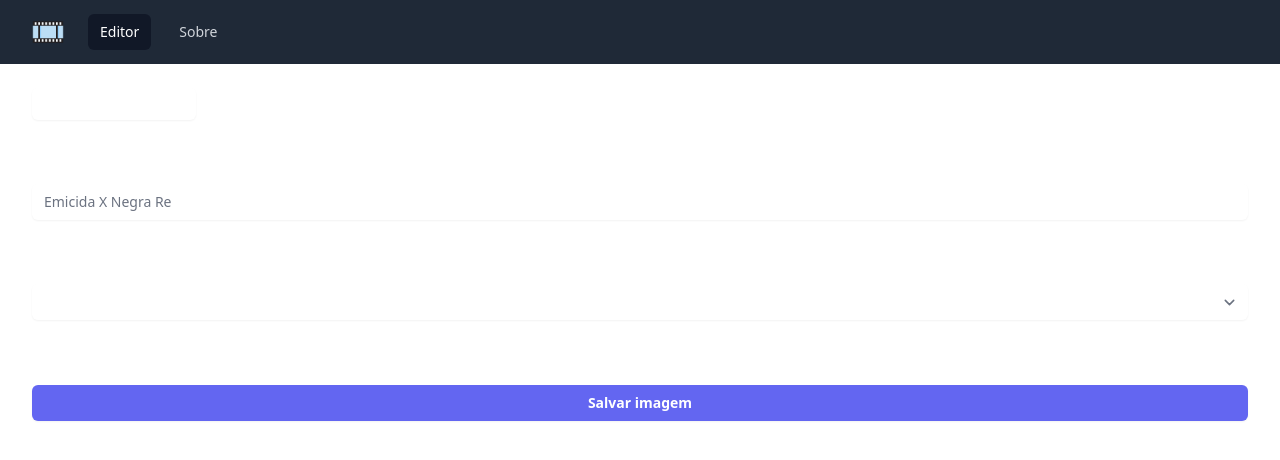
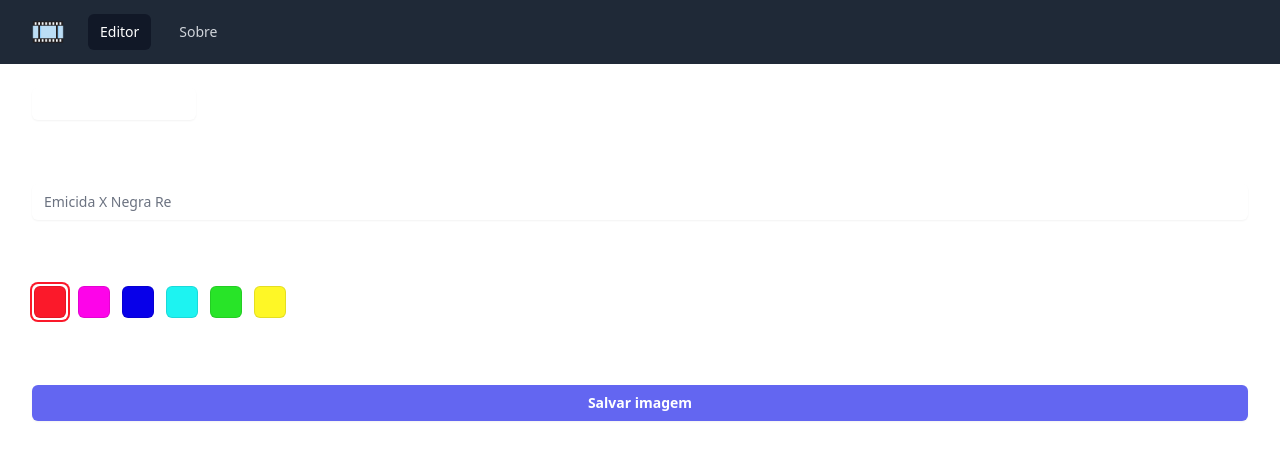
Before and after one commit to wdsrocha/miniatura-batalhas-de-rima, a Next.js app: page /editor in a window 1280 px wide. Shown: the top 460 px of the page. Built offline with nearby package versions, Linux system fonts and the light colour scheme.

Commit message:
Add better color picker
Also use the same colors as Aldeia

```diff
--- a/src/app/editor/page.tsx
+++ b/src/app/editor/page.tsx
@@ -1,24 +1,22 @@
 "use client";
 
+import { COLORS, ColorPicker } from "@/components/ColorPicker";
 import { Input } from "@/components/Input";
 import { Main } from "@/components/Main";
 import { Modal } from "@/components/Modal";
 import { Navbar } from "@/components/Navbar";
-import { Select } from "@/components/Select";
 import { Color, Thumbnail } from "@/components/Thumbnail";
 import { Upload } from "@/components/Upload";
-import { getCroppedImg } from "@/lib/cropImage";
 import { PencilIcon, TrashIcon } from "@heroicons/react/24/solid";
 import { toPng } from "html-to-image";
 import { InputHTMLAttributes, useCallback, useRef, useState } from "react";
-import { Area } from "react-easy-crop";
 
 export default function EditorPage() {
   const thumbnailRef = useRef<HTMLDivElement>(null);
   const [image, setImage] = useState<string | null>(null);
   const [imageFilename, setImageFilename] = useState("");
   const [title, setTitle] = useState("");
-  const [color, setColor] = useState<Color>("red"); // In tailwind token...
+  const [color, setColor] = useState(COLORS[0].value);
   const [showCropper, setShowCropper] = useState(false);
   const [croppedImage, setCroppedImage] = useState<string | null>(null);
 
@@ -72,11 +70,6 @@
     event.preventDefault();
     handleFiles(event.dataTransfer.files);
   };
-
-  const handleColorChange: InputHTMLAttributes<HTMLSelectElement>["onChange"] =
-    (event) => {
-      setColor(event.target.value as Color);
-    };
 
   return (
     <>
@@ -149,30 +142,7 @@
               onChange={(event) => setTitle(event.target.value)}
             />
 
-            <Select
-              id="color"
-              label="Cor Primária"
-              defaultValue="red"
-              onChange={handleColorChange}
-              options={[
-                {
-                  value: "red",
-                  label: "Vermelho (#ef4444)",
-                },
-                {
-                  value: "green",
-                  label: "Verde (#22c55e)",
-                },
-                {
-                  value: "blue",
-                  label: "Azul (#3b82f6)",
-                },
-                {
-                  value: "yellow",
-                  label: "Amarelo (#f59e0b)",
-                },
-              ]}
-            />
+            <ColorPicker value={color} onChange={setColor} />
 
             <hr className="border-white/10" />
 
--- /dev/null
+++ b/src/components/ColorPicker.tsx
@@ -0,0 +1,85 @@
+import { RadioGroup } from "@headlessui/react";
+import cn from "classnames";
+
+const ColorButton = ({
+  color,
+  onClick,
+}: {
+  color: string;
+  onClick?: (color: string) => void;
+}) => (
+  <div>
+    <input
+      type="radio"
+      id={color}
+      value={color}
+      style={{ backgroundColor: color, outlineColor: color }}
+      onClick={() => onClick?.(color)}
+      className={cn(
+        "inline-flex border-0 h-8 w-8 items-center rounded-md shadow-sm",
+        "hover:brightness-125",
+        "focus-visible:outline focus-visible:outline-2 focus-visible:outline-offset-2 focus-visible:brightness-125"
+      )}
+    />
+    <label htmlFor={color} className="sr-only">
+      {color}
+    </label>
+  </div>
+);
+
+interface Props {
+  value: string | null;
+  onChange?: (color: string) => void;
+}
+
+export const COLORS = [
+  { name: "Vermelho", value: "#fb192a", ring: "ring-[#fb192a]" },
+  { name: "Rosa", value: "#fd04e9", ring: "ring-[#fd04e9]" },
+  { name: "Azul", value: "#0800e9", ring: "ring-[#0800e9]" },
+  { name: "Ciano", value: "#1df3f1", ring: "ring-[#1df3f1]" },
+  { name: "Verde", value: "#28e428", ring: "ring-[#28e428]" },
+  { name: "Amarelo", value: "#fef726", ring: "ring-[#fef726]" },
+];
+
+export const ColorPicker = (props: Props) => {
+  return (
+    <RadioGroup
+      value={props.value}
+      onChange={props.onChange}
+      className="space-y-2"
+    >
+      <RadioGroup.Label className="block text-sm font-medium leading-6 text-white">
+        Cor Primária
+      </RadioGroup.Label>
+      <div className="flex flex-wrap gap-2">
+        {COLORS.map((color) => (
+          <RadioGroup.Option
+            key={color.value}
+            value={color.value}
+            className={({ active, checked }) =>
+              cn(
+                color.ring,
+                active && checked ? "ring" : "",
+                !active && checked ? "ring-2" : "",
+                "relative flex cursor-pointer items-center justify-center rounded-md p-0.5 focus:outline-none"
+              )
+            }
+          >
+            <RadioGroup.Label as="span" className="sr-only">
+              {color.name}
+            </RadioGroup.Label>
+            <span
+              aria-hidden="true"
+              style={{
+                backgroundColor: color.value,
+              }}
+              className={cn(
+                "h-8 w-8 rounded-md border border-black border-opacity-10"
+              )}
+            />
+          </RadioGroup.Option>
+        ))}
+      </div>
+    </RadioGroup>
+  );
+};
--- a/src/components/Thumbnail.tsx
+++ b/src/components/Thumbnail.tsx
@@ -8,7 +8,7 @@
 interface Props {
   image?: string;
   title: string;
-  color: Color;
+  color: string;
 }
 
 const higher = localFont({
@@ -25,21 +25,12 @@
   const tokens = title.split(" X ");
   const id = useId();
 
-  const colorVariants: Record<Color, string> = {
-    red: "border-red-500 text-red-500",
-    green: "border-green-500 text-green-500",
-    blue: "border-blue-500 text-blue-500",
-    yellow: "border-yellow-500 text-yellow-500",
-  };
-
-  const color = colorVariants[props.color];
-
   return (
     <div className={cn(higher.variable)} ref={ref}>
       <div
+        style={{ borderColor: props.color }}
         className={cn(
           higher.variable,
-          color,
           "relative h-[180px] w-[320px] md:h-[360px] md:w-[640px] overflow-hidden border-4",
           "bg-gradient-to-t from-black via-black via-15%"
         )}
@@ -61,7 +52,7 @@
             if (i) {
               return (
                 <>
-                  <span key={`${key}:separator`} className={color}>
+                  <span key={`${key}:separator`} style={{ color: props.color }}>
                     {" X "}
                   </span>
                   <span key={`${key}:token`}>{token}</span>
--- a/src/lib/cropImage.ts
+++ b/src/lib/cropImage.ts
@@ -65,7 +65,6 @@
 
   // croppedAreaPixels values are bounding box relative
   // extract the cropped image using these values
-  console.log({ pixelCrop });
   const data = ctx.getImageData(
     pixelCrop.x,
     pixelCrop.y,
--- a/tailwind.config.js
+++ b/tailwind.config.js
@@ -7,6 +7,15 @@
   ],
   theme: {
     extend: {
+      colors: {
+        // Colors used on thumbnails
+        Vermelho: "#fb192a",
+        Rosa: "#fd04e9",
+        Azul: "#0800e9",
+        Ciano: "#1df3f1",
+        Verde: "#28e428",
+        Amarelo: "#fef726",
+      },
       fontFamily: {
         normal: ["var(--font-higher)"],
         mono: ["var(--font-higher)"],
```
